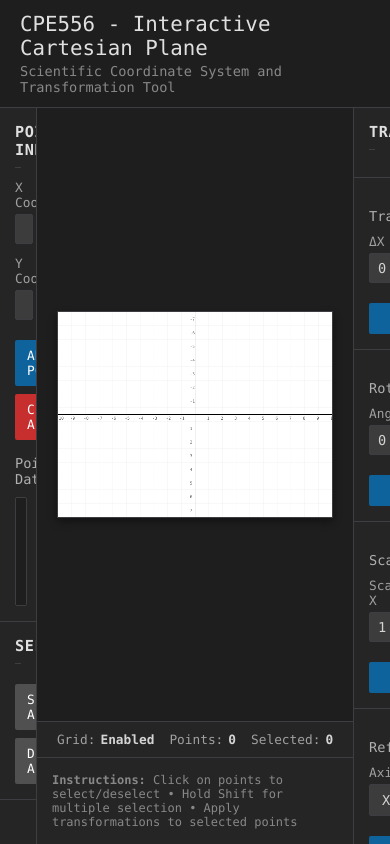
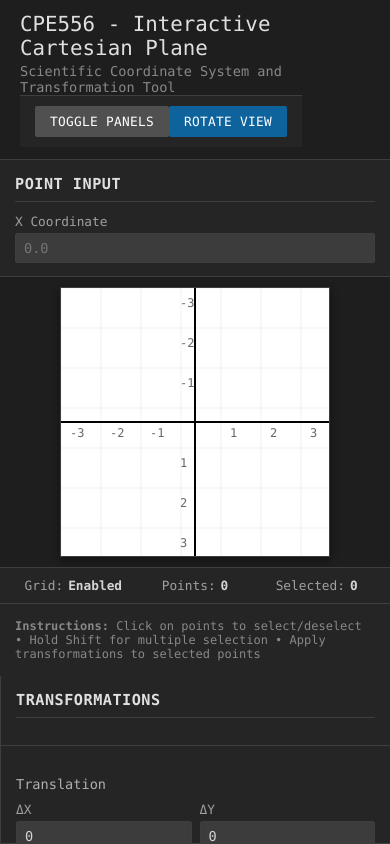
Before and after one commit to obuhdaniel/2dplane, a plain HTML site: page index.html in a window 390 px wide. Drawn offline with Linux system fonts and the light colour scheme.

Commit message:
added responsiveness

```diff
--- a/index.html
+++ b/index.html
@@ -3,7 +3,7 @@
 <head>
     <meta charset="UTF-8">
     <meta name="viewport" content="width=device-width, initial-scale=1.0">
-    <title>Interactive Cartesian Plane</title>
+    <title>Interactive Cartesian Plane - Mobile Viewer</title>
     <style>
         * {
             margin: 0;
@@ -32,6 +32,9 @@
             padding: 12px 20px;
             border-bottom: 1px solid #3e3e42;
             box-shadow: 0 2px 4px rgba(0, 0, 0, 0.3);
+            display: flex;
+            justify-content: space-between;
+            align-items: center;
         }
 
         h1 {
@@ -50,12 +53,13 @@
             display: flex;
             flex: 1;
             overflow: hidden;
+            flex-direction: column;
         }
 
         .side-panel {
-            width: 280px;
+            width: 100%;
             background: #252526;
-            border-right: 1px solid #3e3e42;
+            border-bottom: 1px solid #3e3e42;
             overflow-y: auto;
             display: flex;
             flex-direction: column;
@@ -209,7 +213,7 @@
 
         .canvas-container {
             flex: 1;
-            padding: 20px;
+            padding: 10px;
             display: flex;
             align-items: center;
             justify-content: center;
@@ -288,9 +292,90 @@
             margin-bottom: 4px;
         }
 
-        @media (max-width: 1024px) {
+        .mobile-controls {
+            display: flex;
+            justify-content: space-between;
+            padding: 10px 15px;
+            background: #252526;
+            border-top: 1px solid #3e3e42;
+        }
+
+        .mobile-controls button {
+            width: auto;
+            margin: 0;
+            padding: 8px 15px;
+        }
+
+        .rotate-button {
+            background: #0e639c;
+        }
+
+        .rotate-button:hover {
+            background: #1177bb;
+        }
+
+        /* Mobile-specific styles */
+        @media (max-width: 768px) {
+            header {
+                flex-direction: column;
+                align-items: flex-start;
+            }
+
+            .mobile-controls {
+                display: flex;
+            }
+
+            .toolbar {
+                flex-wrap: wrap;
+                justify-content: space-between;
+            }
+
+            .toolbar-item {
+                flex: 1;
+                min-width: 100px;
+                justify-content: center;
+            }
+        }
+
+        /* Landscape mode */
+        .landscape .app-container {
+            flex-direction: row;
+        }
+
+        .landscape .side-panel {
+            width: 280px;
+            border-right: 1px solid #3e3e42;
+            border-bottom: none;
+            height: 100%;
+        }
+
+        .landscape .main-panel {
+            flex: 1;
+        }
+
+        .landscape .canvas-container {
+            padding: 15px;
+        }
+
+        /* Desktop styles */
+        @media (min-width: 769px) {
+            .app-container {
+                flex-direction: row;
+            }
+
             .side-panel {
-                width: 240px;
+                width: 280px;
+                border-right: 1px solid #3e3e42;
+                border-bottom: none;
+                height: 100%;
+            }
+
+            .main-panel {
+                flex: 1;
+            }
+
+            .mobile-controls {
+                display: none;
             }
         }
     </style>
@@ -298,12 +383,18 @@
 <body>
     <div class="container">
         <header>
-            <h1>CPE556 - Interactive Cartesian Plane</h1>
-            <p class="subtitle">Scientific Coordinate System and Transformation Tool</p>
+            <div>
+                <h1>CPE556 - Interactive Cartesian Plane</h1>
+                <p class="subtitle">Scientific Coordinate System and Transformation Tool</p>
+            </div>
+            <div class="mobile-controls">
+                <button id="toggle-panels" class="secondary">Toggle Panels</button>
+                <button id="rotate-view" class="rotate-button">Rotate View</button>
+            </div>
         </header>
 
         <div class="app-container">
-            <div class="side-panel">
+            <div class="side-panel" id="left-panel">
                 <div class="panel-section">
                     <h2>Point Input</h2>
                     <div class="input-group">
@@ -355,7 +446,7 @@
                 </div>
             </div>
 
-            <div class="side-panel" style="border-right: none; border-left: 1px solid #3e3e42;">
+            <div class="side-panel" id="right-panel" style="border-right: none; border-left: 1px solid #3e3e42;">
                 <div class="panel-section">
                     <h2>Transformations</h2>
                 </div>
@@ -428,8 +519,13 @@
         const selectedPoints = new Set();
 
         const scale = 40;
-        const originX = canvas.width / 2;
-        const originY = canvas.height / 2;
+        let originX = canvas.width / 2;
+        let originY = canvas.height / 2;
+
+        // Mobile-specific variables
+        let isLandscape = false;
+        let leftPanelVisible = true;
+        let rightPanelVisible = true;
 
         function drawGrid() {
             ctx.clearRect(0, 0, canvas.width, canvas.height);
@@ -534,6 +630,54 @@
             document.getElementById('selected-count').textContent = selectedPoints.size;
         }
 
+        // Mobile-specific functions
+        function toggleLandscape() {
+            isLandscape = !isLandscape;
+            if (isLandscape) {
+                document.body.classList.add('landscape');
+                document.getElementById('rotate-view').textContent = 'Portrait View';
+            } else {
+                document.body.classList.remove('landscape');
+                document.getElementById('rotate-view').textContent = 'Landscape View';
+            }
+            // Adjust canvas size for better mobile experience
+            adjustCanvasSize();
+            render();
+        }
+
+        function togglePanels() {
+            if (window.innerWidth <= 768) {
+                leftPanelVisible = !leftPanelVisible;
+                rightPanelVisible = !rightPanelVisible;
+
+                document.getElementById('left-panel').style.display = leftPanelVisible ? 'flex' : 'none';
+                document.getElementById('right-panel').style.display = rightPanelVisible ? 'flex' : 'none';
+
+                document.getElementById('toggle-panels').textContent =
+                    leftPanelVisible ? 'Hide Controls' : 'Show Controls';
+            }
+        }
+
+        function adjustCanvasSize() {
+            const container = document.querySelector('.canvas-container');
+            const containerWidth = container.clientWidth;
+            const containerHeight = container.clientHeight;
+
+            // Set canvas size to fit container while maintaining aspect ratio
+            const size = Math.min(containerWidth, containerHeight) * 0.9;
+            canvas.width = size;
+            canvas.height = size;
+
+            // Update origin coordinates
+            originX = canvas.width / 2;
+            originY = canvas.height / 2;
+        }
+
+        // Event listeners for mobile controls
+        document.getElementById('rotate-view').addEventListener('click', toggleLandscape);
+        document.getElementById('toggle-panels').addEventListener('click', togglePanels);
+
+        // Original event listeners
         document.getElementById('add-point').addEventListener('click', () => {
             const x = parseFloat(document.getElementById('x-coord').value) || 0;
             const y = parseFloat(document.getElementById('y-coord').value) || 0;
@@ -648,6 +792,13 @@
             }
         });
 
+        // Initialize
+        window.addEventListener('resize', () => {
+            adjustCanvasSize();
+            render();
+        });
+
+        adjustCanvasSize();
         render();
     </script>
 </body>
```
